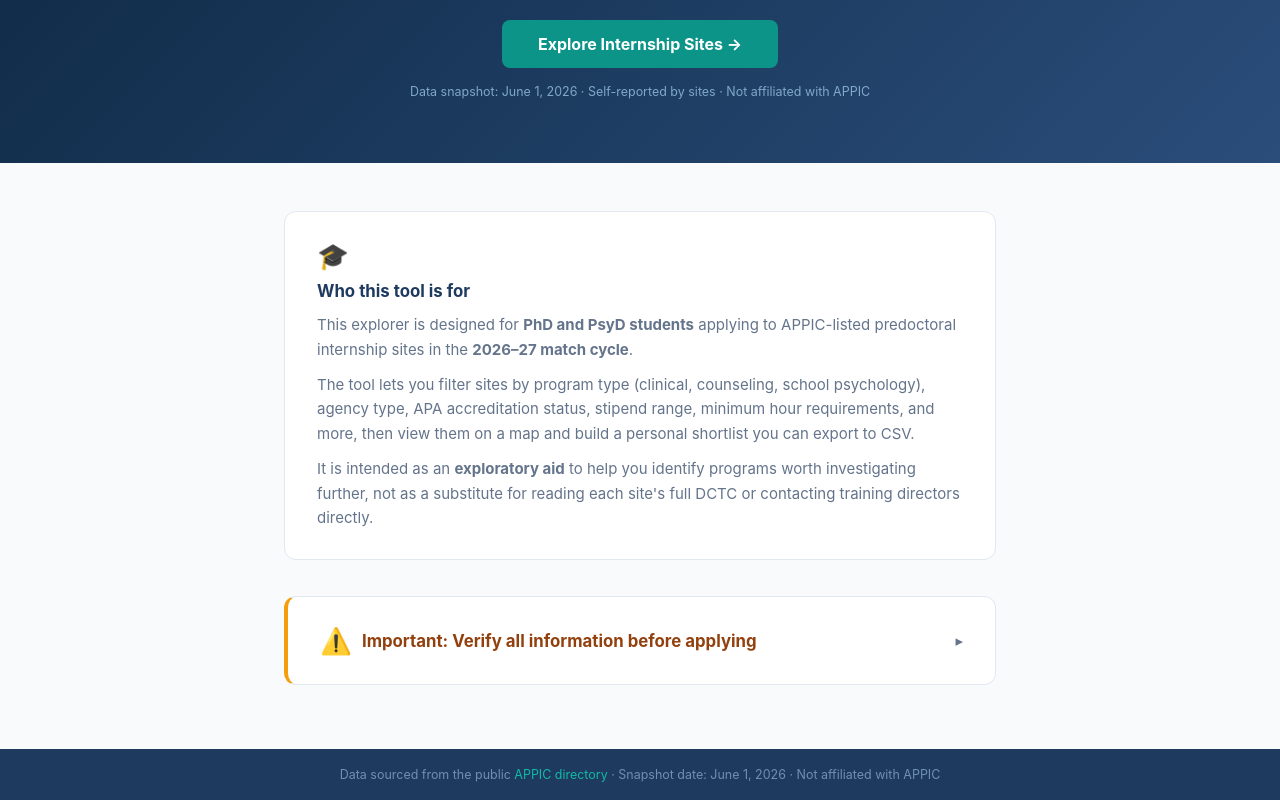
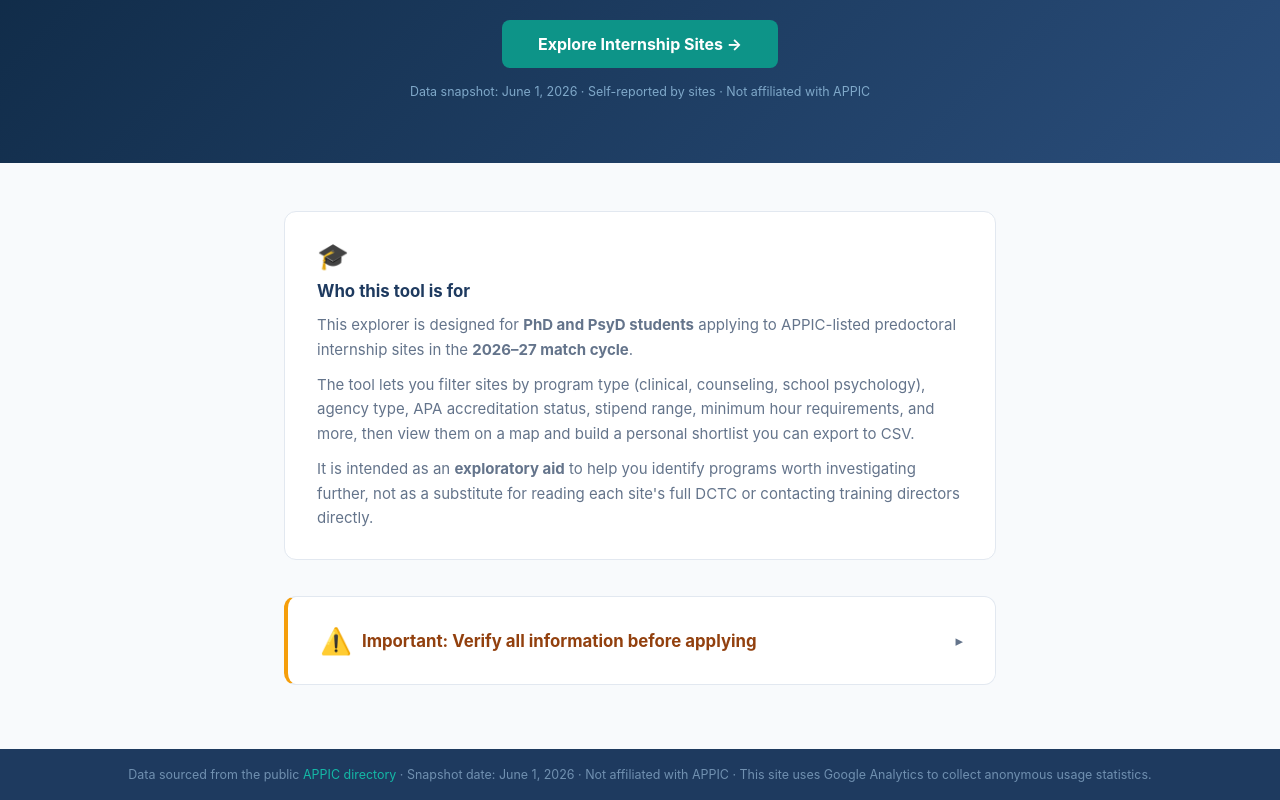
Before and after one commit to jspark09/20262027APPIC, a plain HTML site: page docs/index.html in a window 1280 px wide. Shown: the part 337-1137 px from the top of the page. Drawn offline with Linux system fonts and the light colour scheme.

Commit message:
footer update

```diff
--- a/docs/index.html
+++ b/docs/index.html
@@ -291,6 +291,7 @@
     <a href="https://www.appic.org/Internships/Search-the-AI-and-AOI"
        target="_blank" rel="noopener noreferrer">APPIC directory</a>
     · Snapshot date: June 1, 2026 · Not affiliated with APPIC
+    · This site uses Google Analytics to collect anonymous usage statistics.
   </footer>
 
 </body>
```
